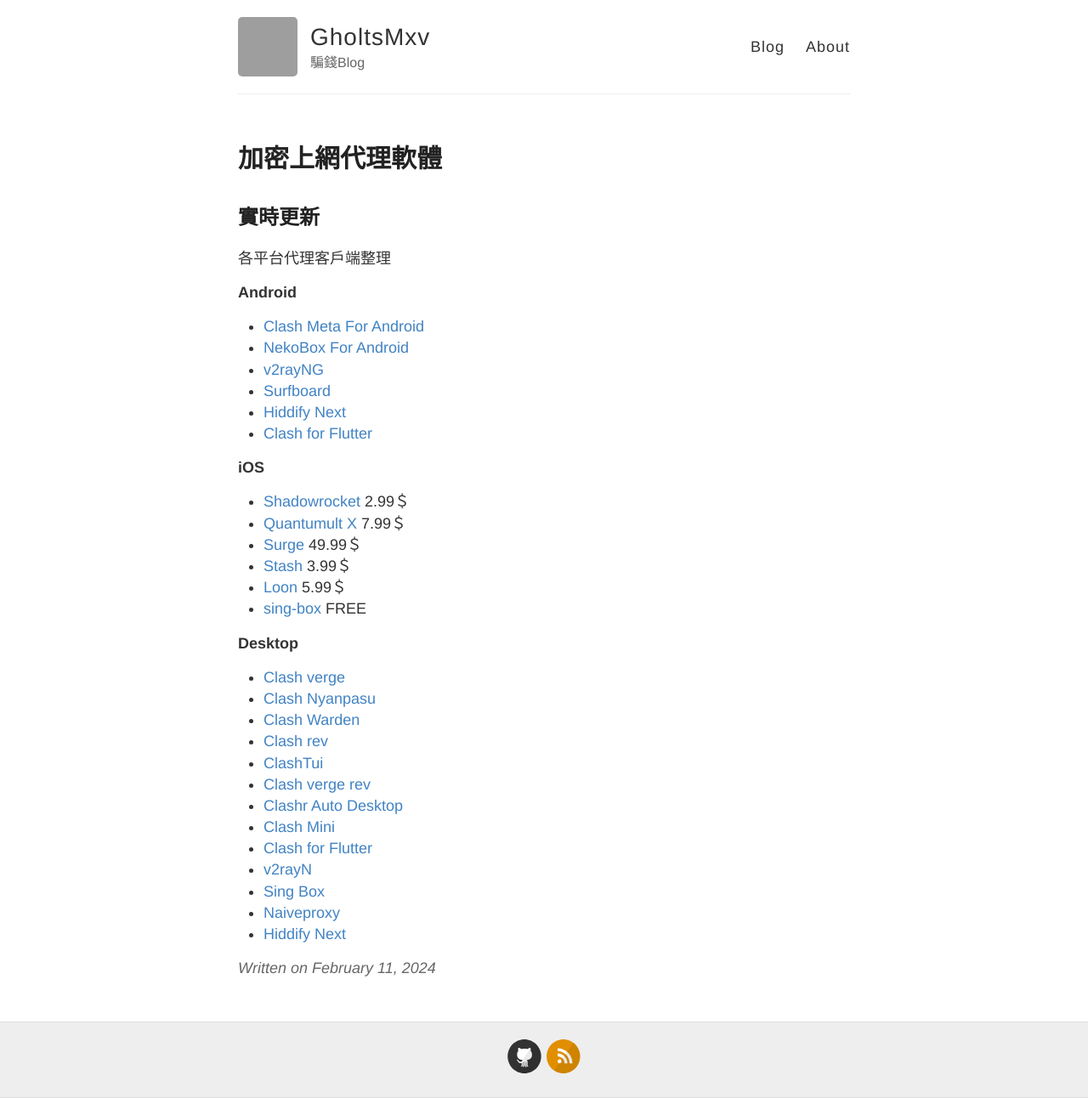
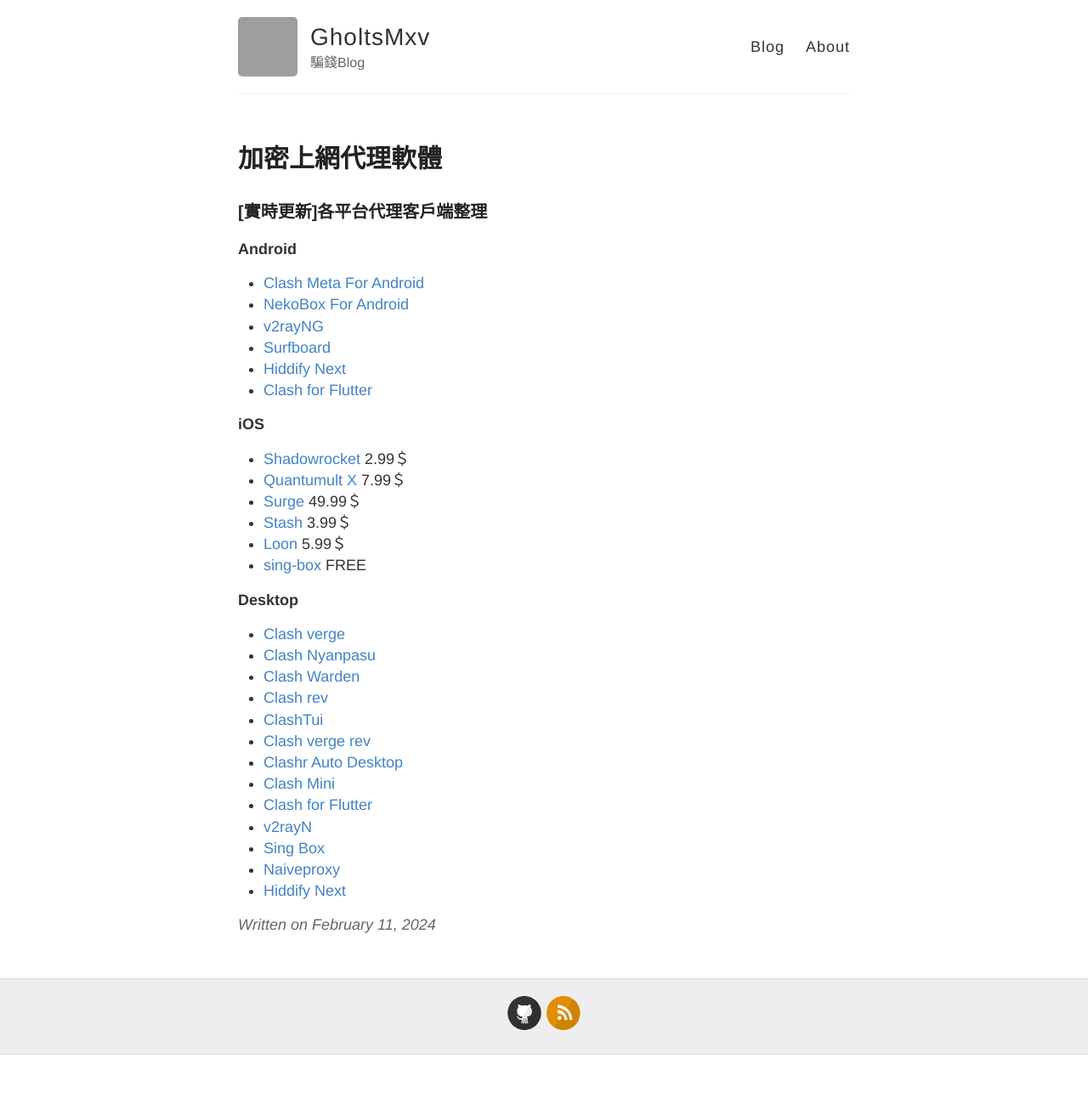
Before and after one commit to GholtsMxv/archiveblogg, a Jekyll site: the page built from _posts/2024-02-11-Application proxy.md, in a window 1280 px wide. Shown: the whole page at 85% size. Built offline with Jekyll 4.4.1, drawn with Linux system fonts in a browser that asks for light colours; comment, search, counter and statistics services are not loaded; after the commit the page ends 1241 px from its top, so only the background shows below that; grey boxes are pictures that could not be loaded.

```diff
--- a/_posts/2024-02-11-Application proxy.md
+++ b/_posts/2024-02-11-Application proxy.md
@@ -2,8 +2,7 @@
 layout: post
 title: 加密上網代理軟體
 ---
-## 實時更新 ##
-各平台代理客戶端整理
+### [實時更新]各平台代理客戶端整理 ###
 
 **Android**
 - [Clash Meta For Android](https://play.google.com/store/apps/details?id=com.github.metacubex.clash.meta&pcampaignid=web_share)
```
